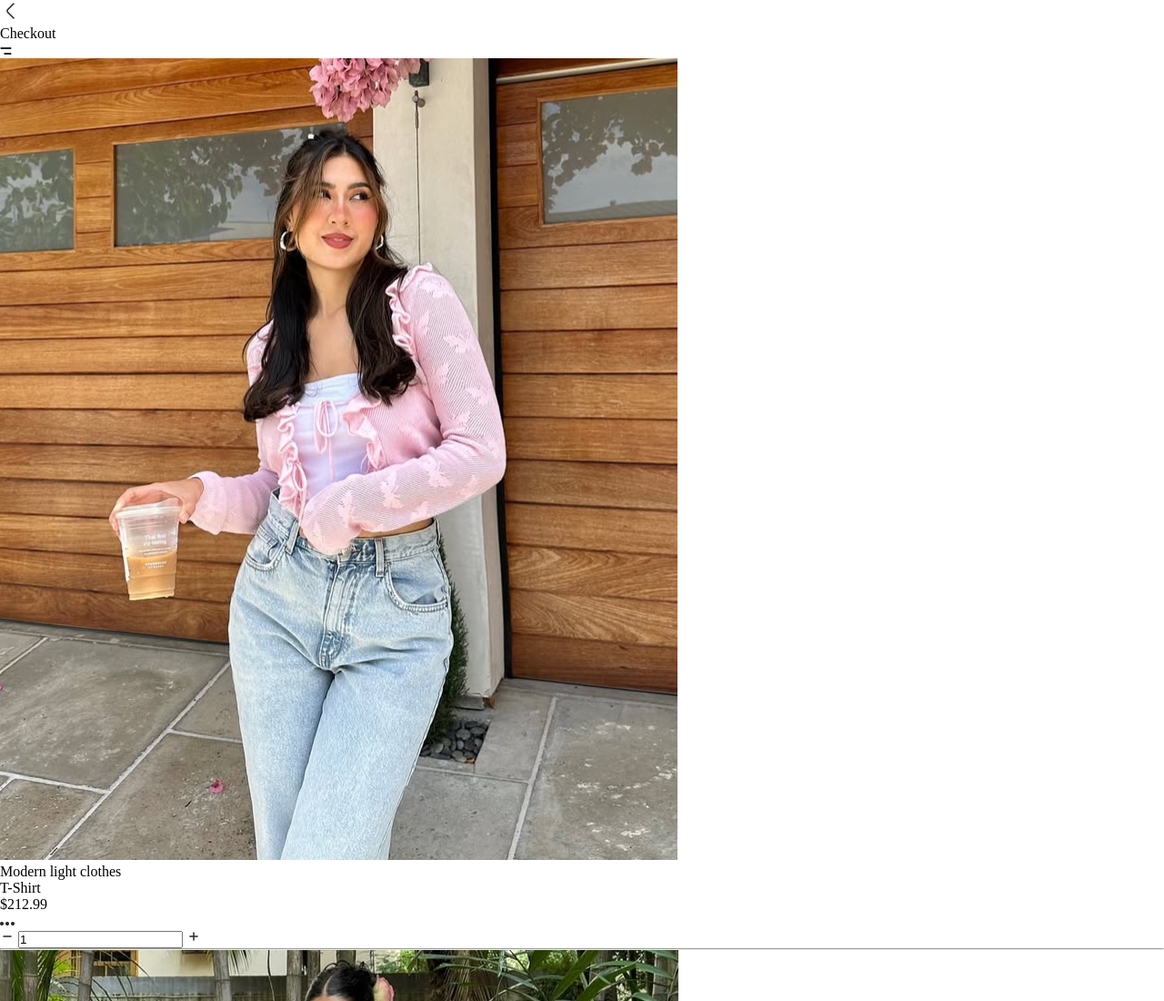
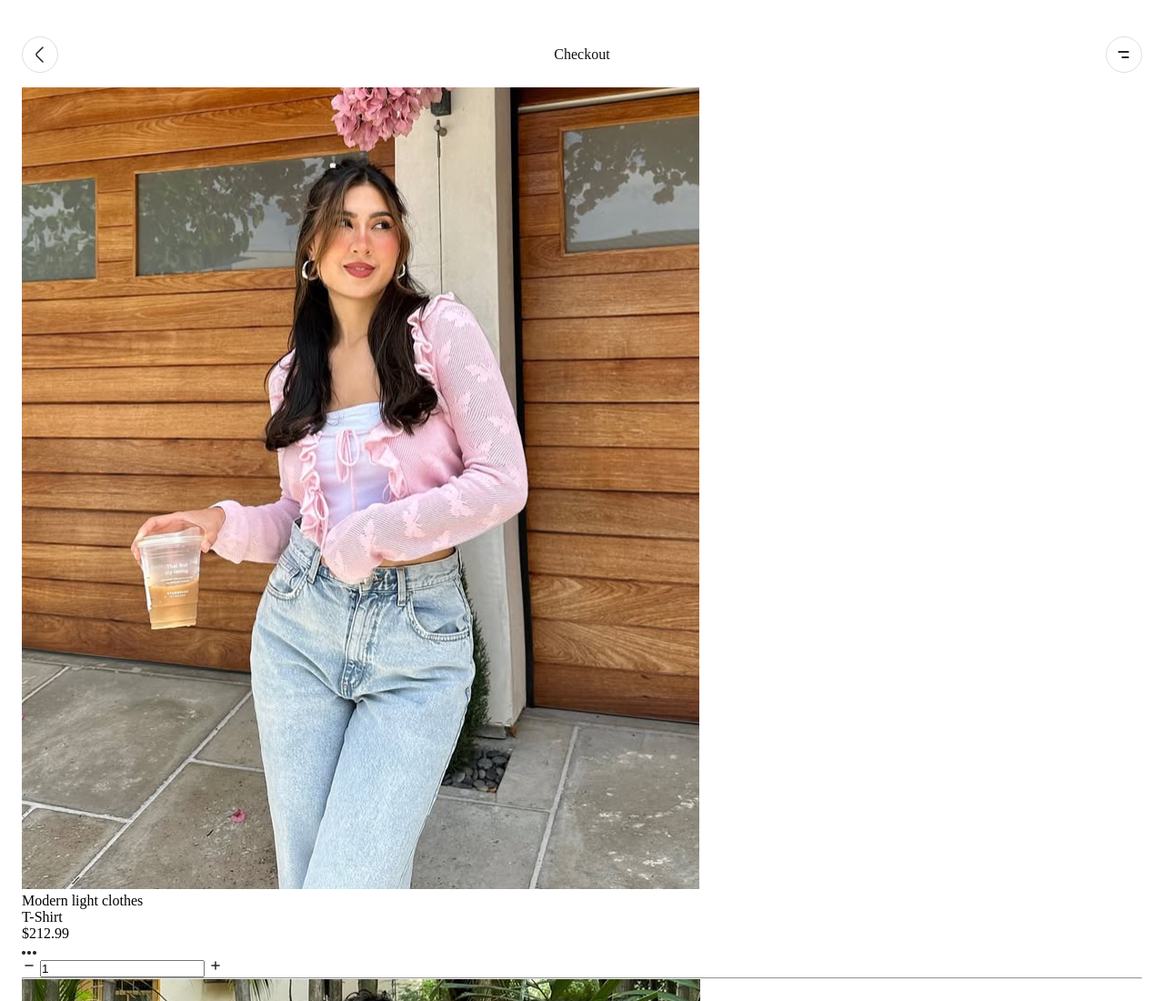
Before and after one commit to lorena2119/app_de_ecommerce_de_ropa, a plain HTML site: page views/checkout.html in a window 1280 px wide. Shown: the top 1100 px of the page at 91% size. Drawn offline with Linux system fonts and the light colour scheme; a web font is replaced by a local one.

Commit message:
feat: :lipstick: Header terminado

```diff
--- a/css/checkout.css
+++ b/css/checkout.css
@@ -4,3 +4,33 @@
     margin: 0;
     box-sizing: border-box;
 }
+body{
+    display: grid;
+    grid-template-areas: "header" "main" "footer";
+    padding: 24px;
+}
+header{
+    grid-area: header;
+    display: flex;
+    justify-content: space-between;
+    align-items: center;
+    padding: 16px 0;
+}
+header a{
+    width: 40px;
+    height: 40px;
+    display: flex;
+    justify-content: center;
+    align-items: center;
+    border-radius: 100%;
+    border: 1px solid var(--color-4)
+}
+header a img{
+    object-fit: cover;
+}
+header p{
+    font-size: 16px;
+    line-height: 140%;
+    color: var(--color-2);
+    font-family: "Encodesans-SemiBold";
+}
```
